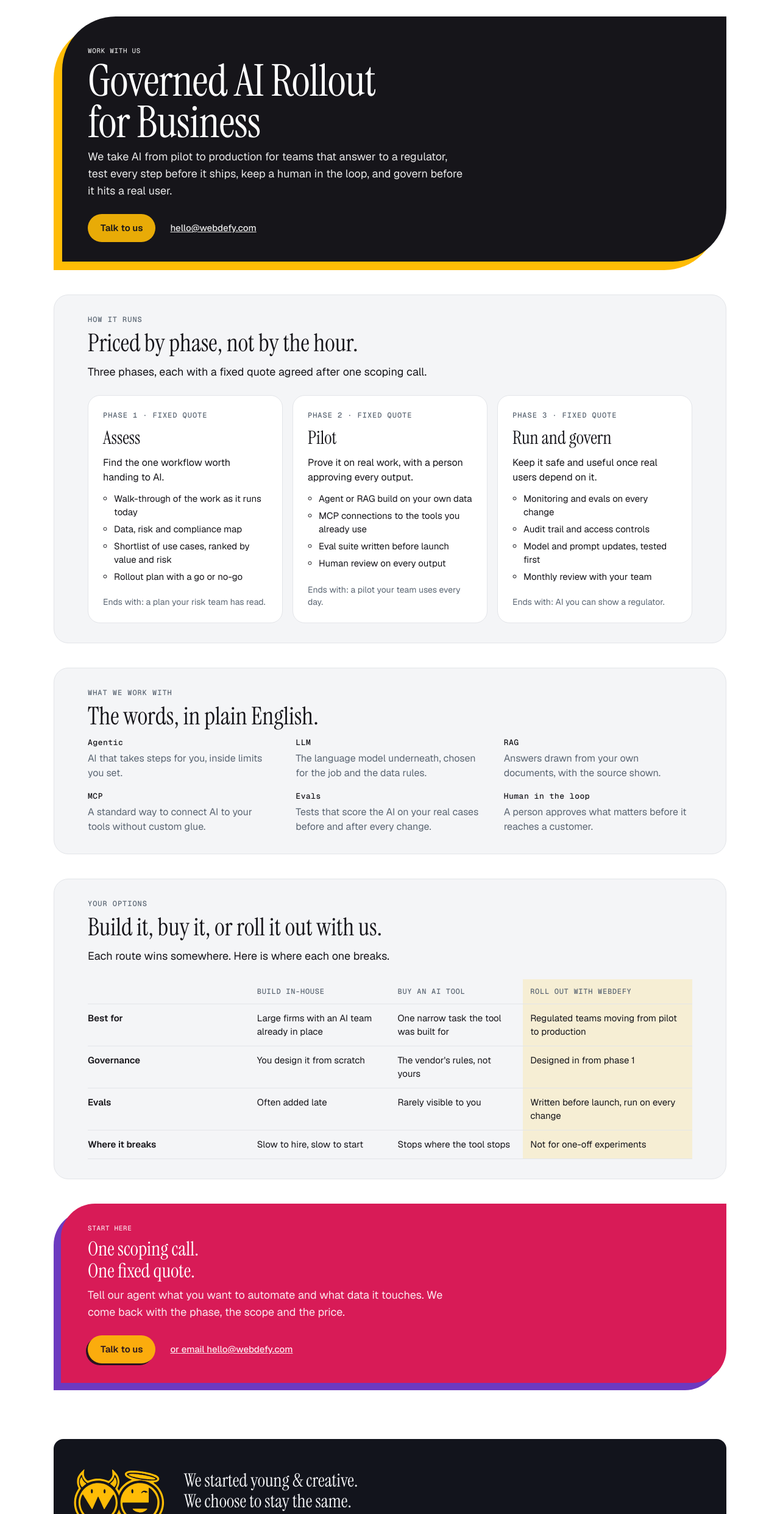
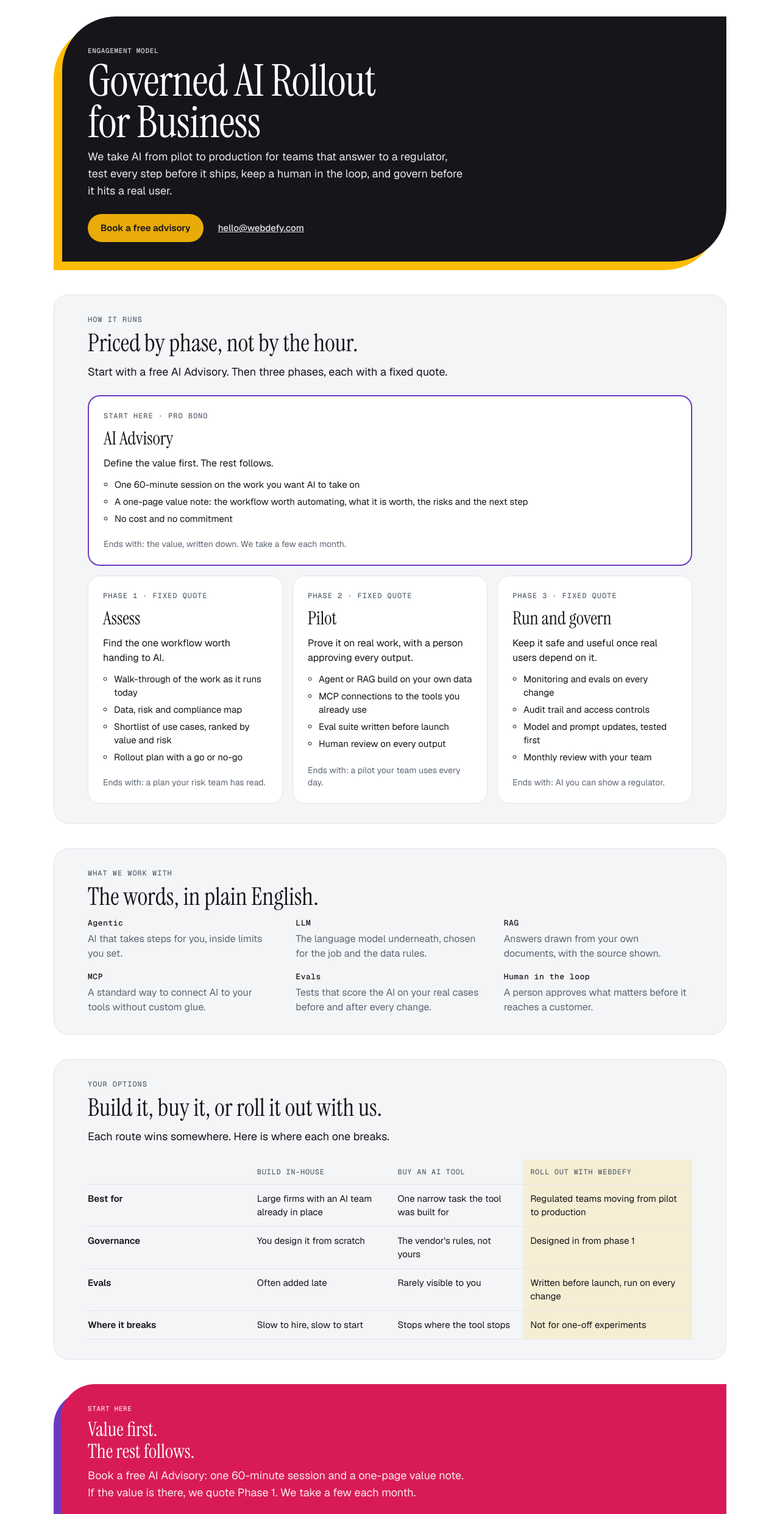
Before and after one commit to webdefy/webdefy-site, a plain HTML site: page engagement-model/index.html in a window 1280 px wide. Shown: the part 61-2544 px from the top of the page at 61% size. Drawn offline with Linux system fonts and the light colour scheme.

Commit message:
Engagement model page with a free AI Advisory as the starting point
- Work with us is now Engagement model at /engagement-model
  (/work-with-us, /services and /hire-us redirect there)
- Pro bono AI Advisory: one 60-minute session and a one-page value note,
  shown above the three fixed-quote phases
- Footer: Rewind, Story, Clients, Enquire

Co-Authored-By: Claude Opus 5.5 <noreply@anthropic.com>
Claude-Session: https://claude.ai/code/session_01FCrwpthhFkbCybNew7GWFJ

```diff
--- a/work-with-us/index.html
+++ b/engagement-model/index.html
@@ -3,12 +3,12 @@
 <head>
 <meta charset="utf-8">
 <meta name="viewport" content="width=device-width, initial-scale=1">
-<title>Work with us · Webdefy</title>
-<meta name="description" content="Governed AI rollout for business: agentic systems, LLMs, RAG, MCP and evals, built so they can be trusted.">
-<link rel="canonical" href="https://webdefy.com/work-with-us">
-<meta property="og:title" content="Work with us · Webdefy">
-<meta property="og:description" content="Governed AI rollout for business: agentic systems, LLMs, RAG, MCP and evals, built so they can be trusted.">
-<meta property="og:url" content="https://webdefy.com/work-with-us">
+<title>Engagement model · Webdefy</title>
+<meta name="description" content="How we take AI from idea to production: a free AI Advisory to define the value, then fixed-quote phases to assess, pilot, run and govern.">
+<link rel="canonical" href="https://webdefy.com/engagement-model">
+<meta property="og:title" content="Engagement model · Webdefy">
+<meta property="og:description" content="How we take AI from idea to production: a free AI Advisory to define the value, then fixed-quote phases to assess, pilot, run and govern.">
+<meta property="og:url" content="https://webdefy.com/engagement-model">
 <meta property="og:type" content="website">
 <meta name="theme-color" content="#16151a">
 <link rel="icon" href="../assets/favicon.svg" type="image/svg+xml">
@@ -84,6 +84,7 @@ body { margin: 0; }
 .ww-steps { display: grid; grid-template-columns: minmax(0, 1fr); gap: 16px; margin: 0; padding: 0; list-style: none; }
 .ww-step { border-radius: 20px; background: var(--surface); border: 1px solid var(--line); padding: 24px; display: flex; flex-direction: column; gap: 12px; }
 .ww-step ul { margin: 0; padding: 0 0 0 18px; display: flex; flex-direction: column; gap: 6px; font-size: 15px; line-height: 22px; }
+.ww-step--free { grid-column: 1 / -1; border: 2px solid var(--accent); }
 .ww-num { font: 500 12px/16px var(--font-mono); letter-spacing: 0.08em; text-transform: uppercase; color: var(--ink-muted); }
 .ww-terms { display: grid; grid-template-columns: minmax(0, 1fr); gap: 16px 32px; margin: 0; }
 .ww-terms dt { font: 500 13px/20px var(--font-mono); letter-spacing: 0.04em; }
@@ -137,11 +138,11 @@ body { margin: 0; }
 </header>
 <main class="wh-main" id="top">
 <section class="wh-wrap" style="padding-top: 16px; padding-bottom: 40px">
-<section class="wd-leaf wd-leaf--hero"><span class="wd-leaf__eyebrow">Work with us</span><h1 class="wd-leaf__title">Governed AI Rollout
+<section class="wd-leaf wd-leaf--hero"><span class="wd-leaf__eyebrow">Engagement model</span><h1 class="wd-leaf__title">Governed AI Rollout
 for Business</h1><div class="wd-leaf__body">
 <p style="margin: 0 0 24px; font-size: 18px; line-height: 28px; max-width: 620px">We take AI from pilot to production for teams that answer to a regulator, test every step before it ships, keep a human in the loop, and govern before it hits a real user.</p>
 <div style="display: flex; flex-wrap: wrap; align-items: center; gap: 16px 24px">
-<a class="wd-btn wd-btn--cta" href="mailto:hello@webdefy.com?subject=Talk%20to%20Webdefy">Talk to us</a>
+<a class="wd-btn wd-btn--cta" href="mailto:hello@webdefy.com?subject=Free%20AI%20Advisory">Book a free advisory</a>
 <a href="mailto:hello@webdefy.com" style="color: var(--on-hero); font: 500 15px/20px var(--font-sans)">hello@webdefy.com</a>
 </div>
 </div></section>
@@ -150,8 +151,15 @@ for Business</h1><div class="wd-leaf__body">
 <div class="wh-panel" style="border-radius: 24px; background: var(--surface-alt); border: 1px solid var(--line); padding-top: 32px; padding-bottom: 32px">
 <p class="ww-eyebrow">How it runs</p>
 <h2 class="ww-h2">Priced by phase, not by the hour.</h2>
-<p class="ww-p">Three phases, each with a fixed quote agreed after one scoping call.</p>
+<p class="ww-p">Start with a free AI Advisory. Then three phases, each with a fixed quote.</p>
 <ol class="ww-steps">
+<li class="ww-step ww-step--free">
+<p class="ww-num" style="margin: 0">Start here · pro bono</p>
+<h3 style="margin: 0; font-family: var(--font-display); font-weight: 400; font-size: 30px; line-height: 34px">AI Advisory</h3>
+<p style="margin: 0; font-size: 16px; line-height: 24px">Define the value first. The rest follows.</p>
+<ul><li>One 60-minute session on the work you want AI to take on</li><li>A one-page value note: the workflow worth automating, what it is worth, the risks and the next step</li><li>No cost and no commitment</li></ul>
+<p style="margin: auto 0 0; padding-top: 8px; font-size: 14px; line-height: 20px; color: var(--ink-muted)">Ends with: the value, written down. We take a few each month.</p>
+</li>
 <li class="ww-step">
 <p class="ww-num" style="margin: 0">Phase 1 · fixed quote</p>
 <h3 style="margin: 0; font-family: var(--font-display); font-weight: 400; font-size: 30px; line-height: 34px">Assess</h3>
@@ -209,11 +217,11 @@ for Business</h1><div class="wd-leaf__body">
 </div>
 </section>
 <section class="wh-wrap" style="padding-bottom: 80px">
-<section class="wd-leaf wd-leaf--sub-b"><span class="wd-leaf__eyebrow">Start here</span><h2 class="wd-leaf__title">One scoping call.
-One fixed quote.</h2><div class="wd-leaf__body">
-<p style="margin: 0 0 24px; font-size: 18px; line-height: 28px; max-width: 620px">Tell our agent what you want to automate and what data it touches. We come back with the phase, the scope and the price.</p>
+<section class="wd-leaf wd-leaf--sub-b"><span class="wd-leaf__eyebrow">Start here</span><h2 class="wd-leaf__title">Value first.
+The rest follows.</h2><div class="wd-leaf__body">
+<p style="margin: 0 0 24px; font-size: 18px; line-height: 28px; max-width: 620px">Book a free AI Advisory: one 60-minute session and a one-page value note. If the value is there, we quote Phase 1. We take a few each month.</p>
 <div style="display: flex; flex-wrap: wrap; align-items: center; gap: 16px 24px">
-<a class="wd-btn wd-btn--cta" href="mailto:hello@webdefy.com?subject=Talk%20to%20Webdefy">Talk to us</a>
+<a class="wd-btn wd-btn--cta" href="mailto:hello@webdefy.com?subject=Free%20AI%20Advisory">Book a free advisory</a>
 <a href="mailto:hello@webdefy.com" style="color: var(--on-sub); font: 500 15px/20px var(--font-sans)">or email hello@webdefy.com</a>
 </div>
 </div></section>
@@ -221,7 +229,7 @@ One fixed quote.</h2><div class="wd-leaf__body">
 </main>
 <div class="wh-wrap" style="padding-bottom: 32px">
 <footer class="wd-footer" data-theme="webdefy-dark"><div class="wd-footer__top"><img alt="" class="wd-footer__faces" src="../assets/img/faces.svg"/><div><p class="wd-footer__line">We started young &amp; creative.
-We choose to stay the same.</p><div class="wd-footer__meta">Remote, worldwide</div></div></div><div class="wd-footer__links"><nav aria-label="Footer"><a href="/rewind">Rewind</a><a href="/story">Story</a><a href="/work">Clients</a><a href="/work-with-us">Hire us</a></nav><nav aria-label="Legal"><a href="mailto:hello@webdefy.com">hello@webdefy.com</a><a href="/privacy">Privacy</a><a href="/terms">Terms</a></nav></div></footer>
+We choose to stay the same.</p><div class="wd-footer__meta">Remote, worldwide</div></div></div><div class="wd-footer__links"><nav aria-label="Footer"><a href="/rewind">Rewind</a><a href="/story">Story</a><a href="/work">Clients</a><a href="/engagement-model">Enquire</a></nav><nav aria-label="Legal"><a href="mailto:hello@webdefy.com">hello@webdefy.com</a><a href="/privacy">Privacy</a><a href="/terms">Terms</a></nav></div></footer>
 
 </div>
 </div>
--- a/sitemap.xml
+++ b/sitemap.xml
@@ -2,7 +2,7 @@
 <urlset xmlns="http://www.sitemaps.org/schemas/sitemap/0.9">
   <url><loc>https://webdefy.com/</loc><lastmod>2026-11-27</lastmod></url>
   <url><loc>https://webdefy.com/rewind</loc><lastmod>2026-11-27</lastmod></url>
-  <url><loc>https://webdefy.com/work-with-us</loc><lastmod>2026-11-27</lastmod></url>
+  <url><loc>https://webdefy.com/engagement-model</loc><lastmod>2026-11-27</lastmod></url>
   <url><loc>https://webdefy.com/work</loc><lastmod>2026-11-27</lastmod></url>
   <url><loc>https://webdefy.com/story</loc><lastmod>2026-11-27</lastmod></url>
   <url><loc>https://webdefy.com/contact</loc><lastmod>2026-11-27</lastmod></url>
```
Also changed, not shown: 404.html (+1 -1 lines), contact/index.html (+1 -1 lines), index.html (+2 -2 lines), privacy/index.html (+1 -1 lines), rewind/index.html (+1 -1 lines), story/index.html (+1 -1 lines), terms/index.html (+1 -1 lines), thanks/index.html (+1 -1 lines), work/index.html (+2 -2 lines), llms.txt, vercel.json, 2 other files.
